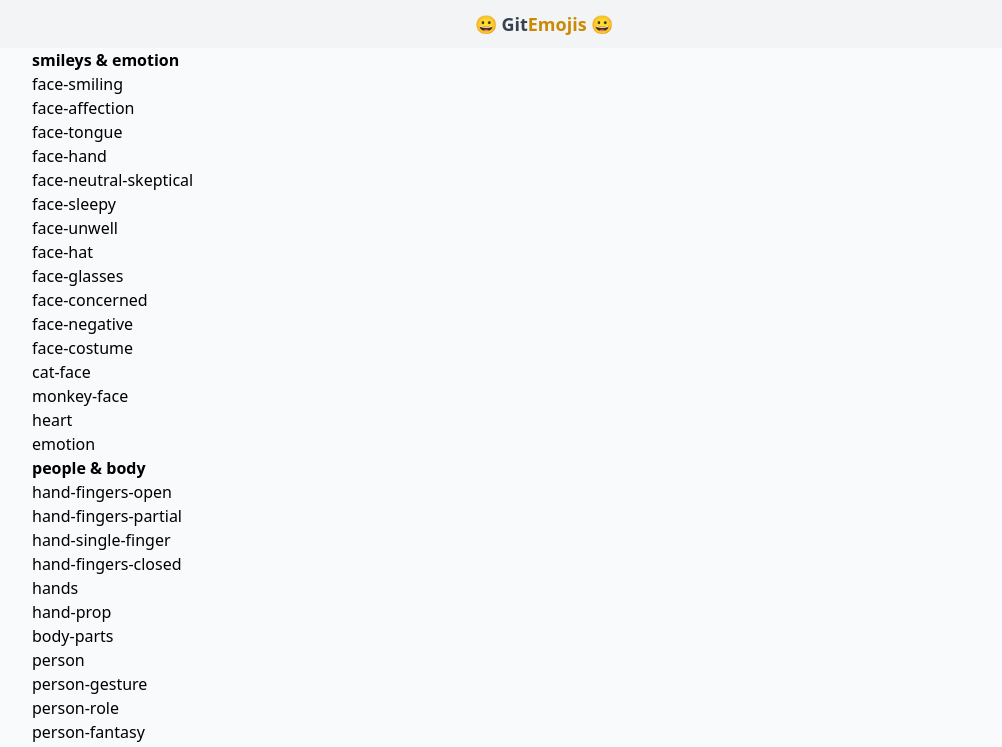
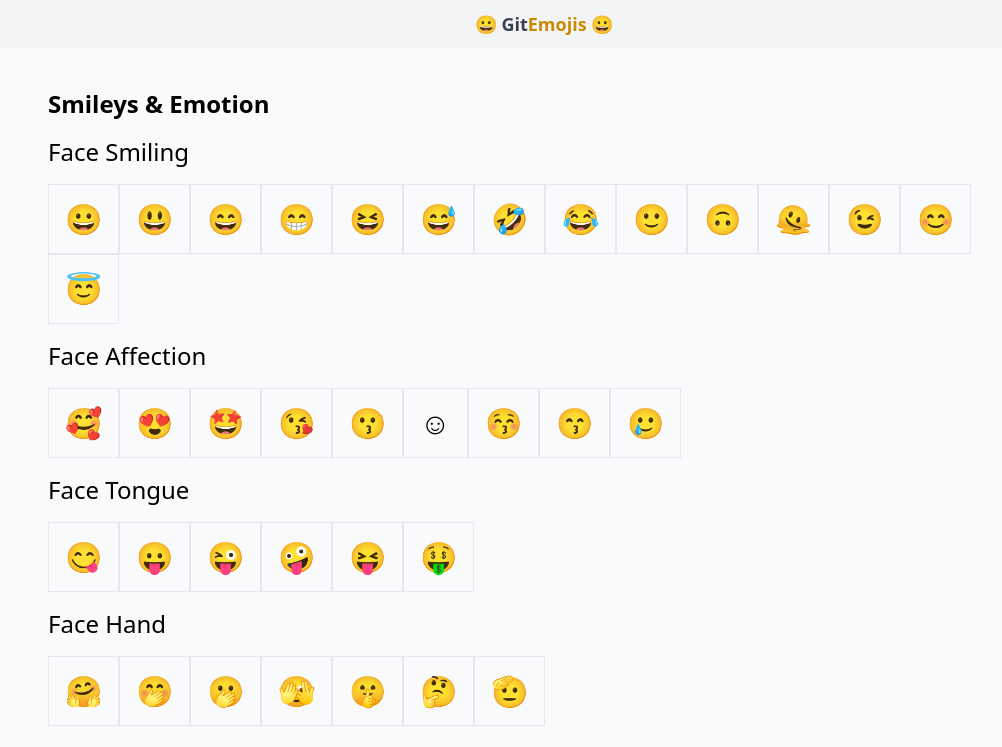
Before and after one commit to gradientsearch/emojis, a SvelteKit app: page / in a window 1280 px wide. Shown: the top 747 px of the page, without its empty margins (96-1098 px from the left). Built offline with nearby package versions, Linux system fonts and the light colour scheme.

Commit message:
refine layout. add copy to clipboard and toast

```diff
--- a/src/routes/+page.svelte
+++ b/src/routes/+page.svelte
@@ -1,8 +1,10 @@
 <script lang="ts">
 	import { onMount } from 'svelte';
 	import { getData } from './services/emoji.service';
+	import { SvelteMap } from 'svelte/reactivity';
 
 	let emojis: any = $state(undefined);
+	let toasts: Map<string, any> = $state(new SvelteMap<string, any>());
 	onMount(async () => {
 		let [resp, err] = await getData();
 		if (err !== undefined) {
@@ -11,6 +13,23 @@
 			emojis = JSON.parse(resp);
 		}
 	});
+
+	function copy(emoji: any) {
+		navigator.clipboard.writeText(emoji['emoji']).then(
+			() => {
+				let id = crypto.randomUUID();
+
+				toasts.set(id, emoji);
+				setTimeout(() => {
+					toasts.delete(id);
+				}, 2000);
+			},
+			() => {
+				// Failed to copy text
+				console.error('Failed to copy text');
+			}
+		);
+	}
 </script>
 
 <header class="bg-base-100 sticky top-0 flex h-[48px] items-center justify-center p-1">
@@ -22,17 +41,43 @@
 </header>
 
 <div class="flex h-full w-full justify-center">
-	<div class="w-full max-w-2xl lg:max-w-5xl">
+	<div class="w-full max-w-2xl lg:max-w-5xl lg:text-2xl">
 		{#if emojis}
-        {#each Object.keys(emojis) as category}
-            <div>
-                <h1 class="font-bold">{category}</h1>
-                {#each Object.keys(emojis[category]) as subcategory}
-                <h2> {subcategory}</h2>
-                {/each}
-            </div>
-            {/each}
-			{JSON.stringify(emojis)}
+			{#each Object.keys(emojis) as category}
+				<div class="mx-4 mt-10">
+					<h1 class="font-bold capitalize">{category}</h1>
+					{#each Object.keys(emojis[category]) as subcategory}
+						<div class="py-4">
+							<h2 class="capitalize">{subcategory.replaceAll('-', ' ')}</h2>
+						</div>
+						<div class="flex flex-wrap lg:text-3xl">
+							{#each Object.keys(emojis[category][subcategory]) as emoji}
+								<button
+									onclick={() => {
+										copy(emojis[category][subcategory][emoji]);
+									}}
+									class="flex flex-wrap border p-4"
+								>
+									<span>
+										{emojis[category][subcategory][emoji]['emoji']}
+									</span>
+								</button>
+							{/each}
+						</div>
+					{/each}
+				</div>
+			{/each}
 		{/if}
 	</div>
 </div>
+
+{#each toasts.keys() as t}
+	<aside
+		class=" bg-base-900 text-base-200 fixed bottom-4 end-4 z-50 flex items-center justify-center gap-4 rounded-lg px-5 py-3"
+	>
+		<p>
+			Copied {toasts.get(t)['name']}
+			{toasts.get(t)['emoji']}!
+		</p>
+	</aside>
+{/each}
```
Also changed, not shown: static/favicon.png.
